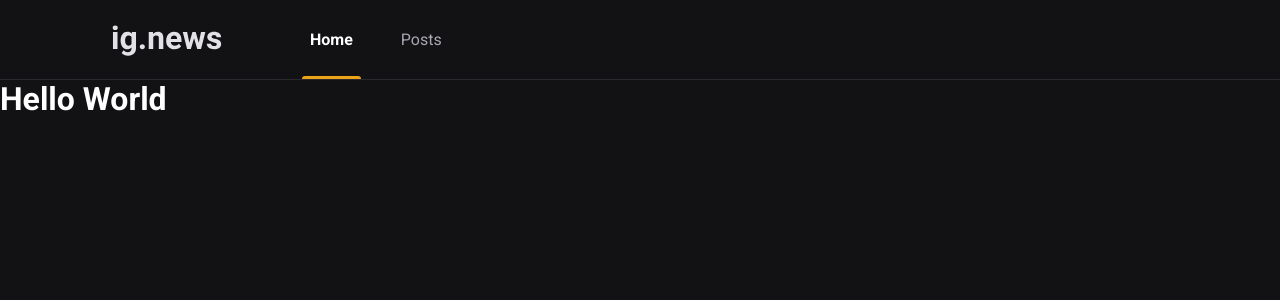
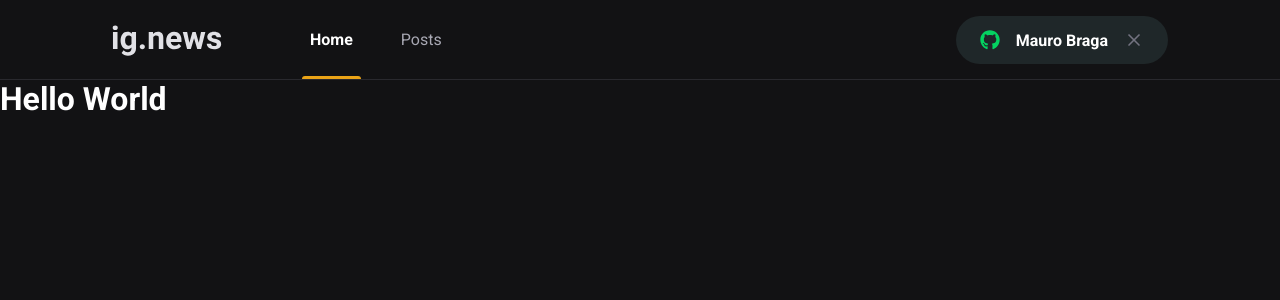
Before and after one commit to MauroBraga/ig-news, a Next.js app: page / in a window 1280 px wide. Shown: the top 300 px of the page. Built offline with nearby package versions, Linux system fonts and the light colour scheme.

Commit message:
Componete SignInButton

```diff
--- a/package.json
+++ b/package.json
@@ -12,6 +12,7 @@
     "next": "12.1.0",
     "react": "17.0.2",
     "react-dom": "17.0.2",
+    "react-icons": "^4.3.1",
     "sass": "^1.49.8"
   },
   "devDependencies": {
--- a/src/Header/index.tsx
+++ b/src/Header/index.tsx
@@ -1,4 +1,5 @@
 import React from 'react';
+import { SigInButton } from '../SigInButton';
 
 import styles from "./style.module.scss";
 
@@ -11,6 +12,7 @@
                   <a className={styles.active}>Home</a>
                   <a>Posts</a>
               </nav>
+              <SigInButton/>
           </div>
       </header>
   );
--- a/src/Header/style.module.scss
+++ b/src/Header/style.module.scss
@@ -49,4 +49,7 @@
             }
         }
     }
+    button {
+        margin-left: auto;
+    }
 }
--- /dev/null
+++ b/src/SigInButton/index.tsx
@@ -0,0 +1,20 @@
+import React from 'react';
+import { FaGithub} from 'react-icons/fa';
+import {  FiX } from 'react-icons/fi';
+
+import styles from './styles.module.scss';
+const isUserLoggedIn = true;
+export const SigInButton: React.FC = () => {
+  return isUserLoggedIn ? (
+        <button type='button' className={styles.signInButton}>
+            <FaGithub color='#04d361'/>
+            Mauro Braga
+            <FiX color='#737380' className={styles.closeIcon}/>
+        </button>
+    ) :  (
+        <button type='button' className={styles.signInButton}>
+            <FaGithub color='#eba417'/>
+            Sign in with Github
+        </button>
+    );
+}
--- /dev/null
+++ b/src/SigInButton/styles.module.scss
@@ -0,0 +1,34 @@
+.signInButton {
+    height: 3rem;
+    border-radius: 3rem;
+    background-color: var(--gray-850);
+    border: 0;
+    padding: 0 1.5rem;
+
+    display: flex;
+    align-items: center;
+    justify-content: center;
+
+    color: var(--white);
+    font-weight: bold;
+
+    svg {
+        width: 20px;
+        height: 20px;
+    }
+
+    svg:first-child{
+        margin-right: 1rem;
+    }
+
+    svg.closeIcon {
+        margin-left: 1rem;
+    }
+
+    transition: filter 0.2s;
+
+    &:hover {
+        filter: brightness(0.8);
+    }
+
+}
```
Also changed, not shown: 1 other file (tests, documents, lock files or other folders).
